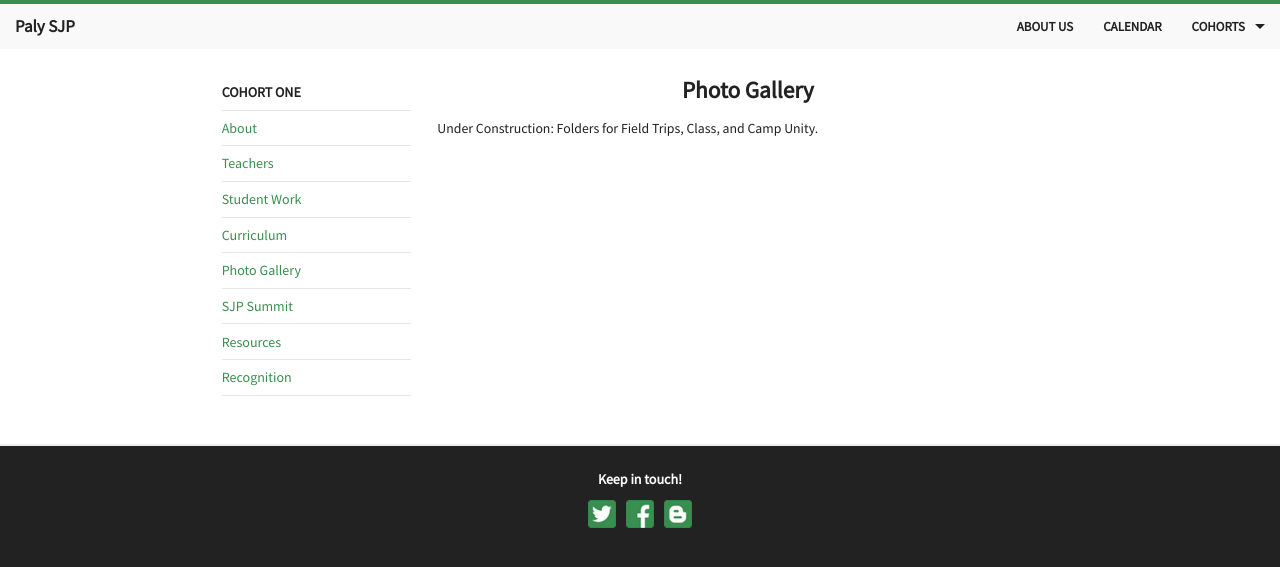
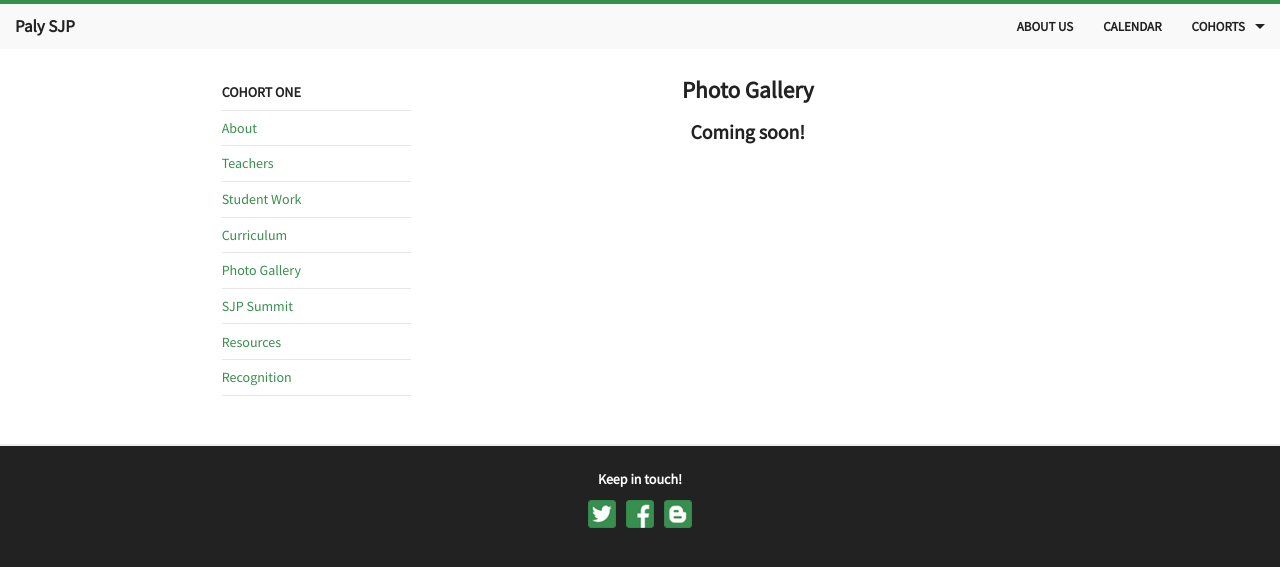
Before and after one commit to rafilong/palysjp-website, a Jekyll site: the page built from cohorts/one/pictures.html, in a window 1280 px wide. Shown: the top 567 px of the page. Built offline with Jekyll 4.4.1, drawn with Linux system fonts in a browser that asks for light colours; Markdown is read by kramdown in place of the engine named in the settings.

Commit message:
Adding 'Coming Soon' to pictures page

```diff
--- a/cohorts/one/pictures.html
+++ b/cohorts/one/pictures.html
@@ -7,4 +7,4 @@ cohort: ONE
 
 <h3>Photo Gallery</h3>
 
-Under Construction: Folders for Field Trips, Class, and Camp Unity.
+<h4>Coming soon!</h4>
```
